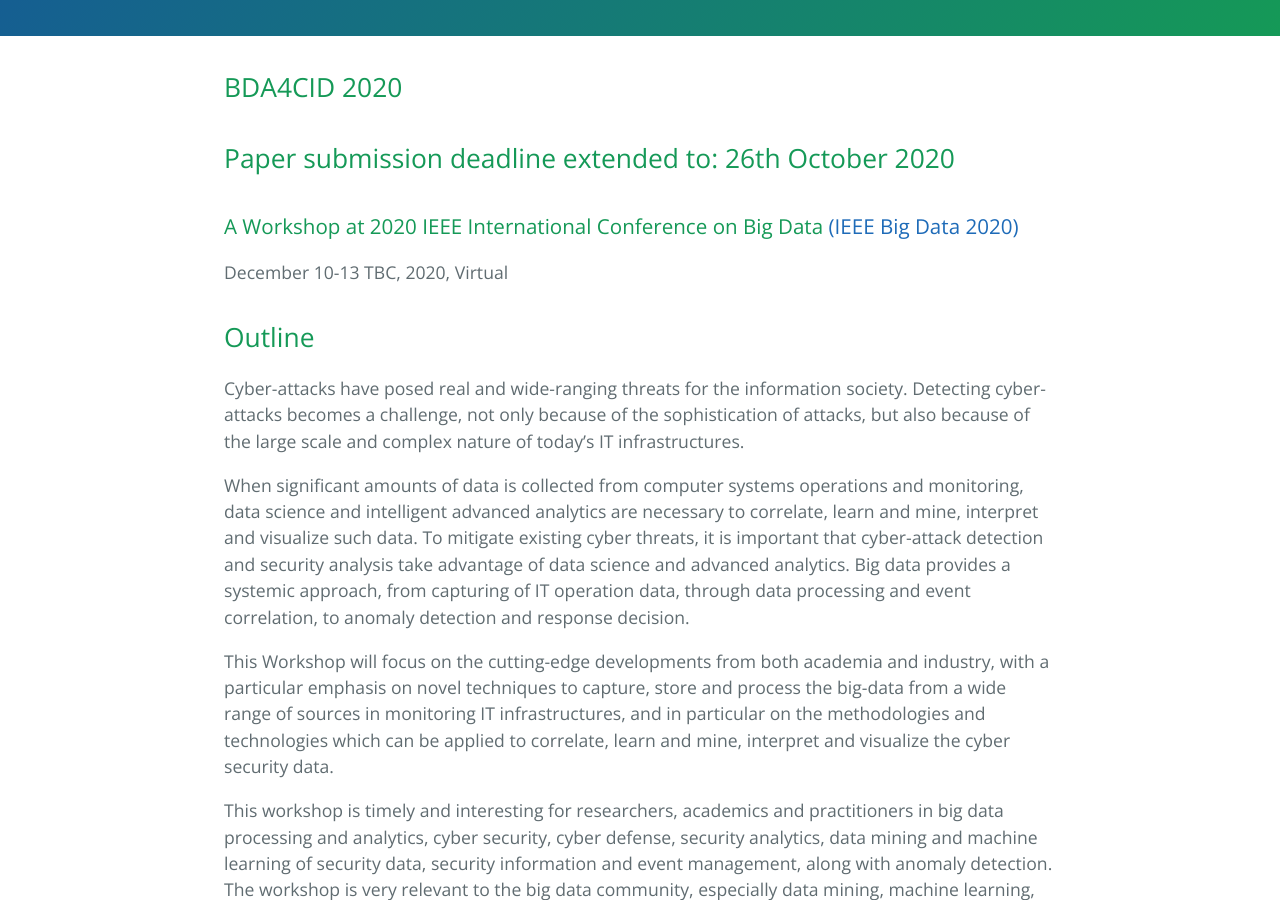
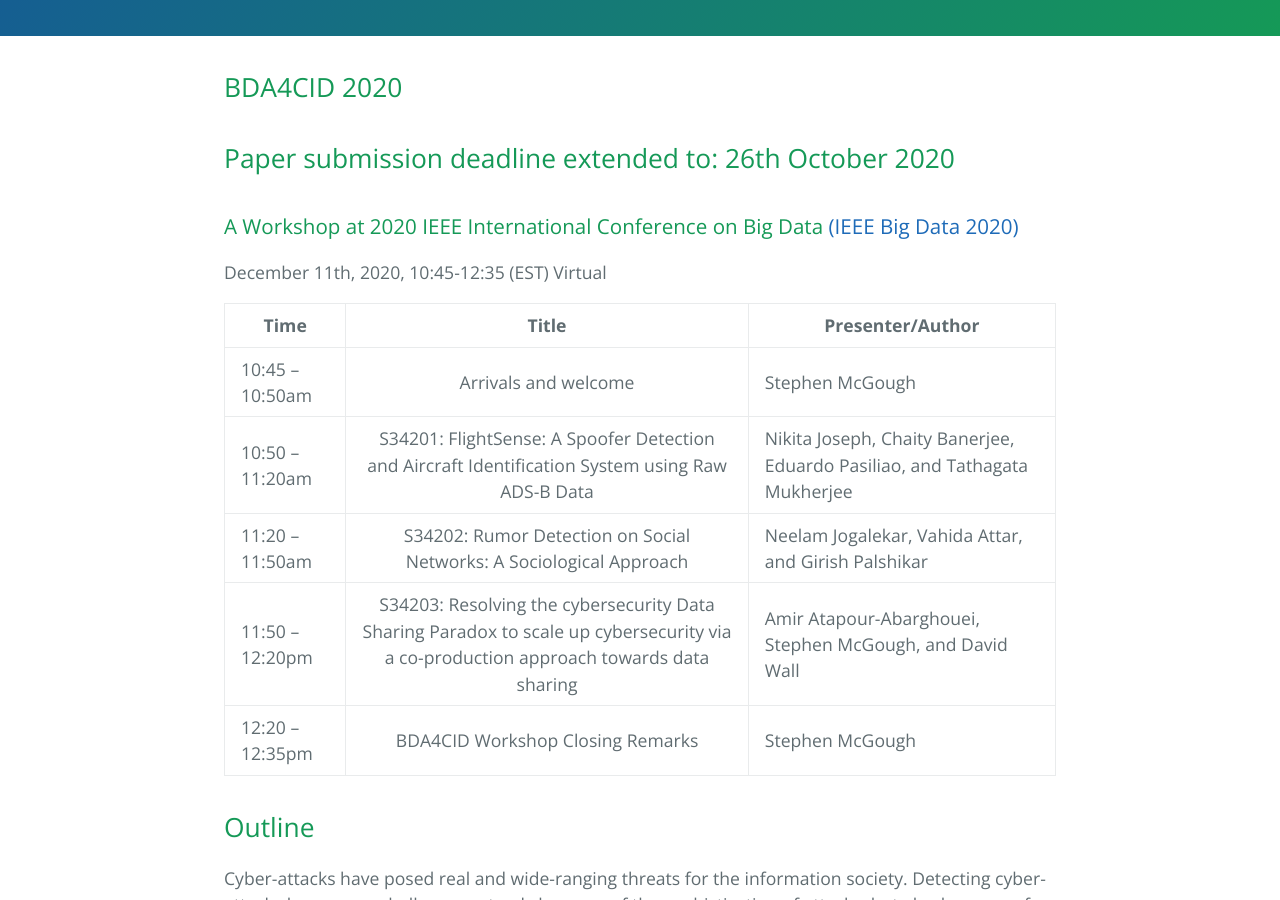
Before and after one commit to bda4cid/bda4cid.github.io, a Jekyll site: the page built from index.md, in a window 1280 px wide and 900 px high, scrolled down 281 px. Built offline with Jekyll 4.4.1, drawn with Linux system fonts in a browser that asks for light colours; our own code applies the rules of GitHub Pages for plain Markdown files.

Commit message:
with schedule

```diff
--- a/index.md
+++ b/index.md
@@ -6,33 +6,19 @@
 ## Paper submission deadline extended to: 26th October 2020
 
 ### A Workshop at 2020 IEEE International Conference on Big Data [(IEEE Big Data 2020)](http://bigdataieee.org/BigData2020/)
-December 10-13 TBC, 2020, Virtual
+December 11th, 2020, 10:45-12:35 (EST)  Virtual
 
 [//]: # (## 1:30 - 6pm Monday 9th December 2019)
 
 [//]: # (## Tentative workshop programme)
 
-<!--
-[//]: # (
-
 | Time | Title | Presenter/Author |
 |----|:--:|-----|
-| 1:30 – 1:40 pm | Arrivals and welcome | Stephen McGough |
-| 1:40 – 2:10pm  | A Location Independent Machine Learning Approach for Early Fake News Detection | **Haohui Liu** |
-| 2:10 – 2:40pm | IoCMiner: Automatic Extraction of Indicators of Compromise from Twitter | **Amirreza Niakanlahiji**, Lida Safarnejad, Reginald Harper and Bei-Tseng Chu |
-| 2:40 – 3:10 pm | Online Hate: A Study on the Feasibility to Detect Hate Speech in Swedish | **Johan Fernquist**, Oskar Lindholm, Lisa Kaati and Nazar Akrami |
-| 3:10 – 3:40pm | PRAT - a Tool for Assessing Risk in Written Communication | **Amendra Shrestha**, Lisa Kaati and Nazar Akrami|
-| 3:40 – 4:00 pm | **Coffee Break** ||
-| 4:00 – 4:30pm | Modeling and Forecasting Armed Conflict: AutoML with Human-Guided Machine Learning | Vito D’Orazio, James Honaker, Raman Prasad, **Michael Shoemate** |
-| 4:30 – 5:00pm | Class Balancing for Fraud Detection in Point of Sale Systems | **Christine Hines** and Abdou Youssef |
-| 5:00 – 5:30pm | Identifying Android Malware Families Using Android-Oriented Metrics | **William Blanc**, Lina G. Hashem, Karim O. Elish, and Hussain M. J. Almohri |
-| 5:30 – 6:00pm | Volenti non fit injuria: Ransomware and its Victims | Amir Atapour-Abarghouei, Stephen Bonner and Andrew Stephen McGough |
-| 6:00 – 6:00pm | **BigData Cup Challenge Papers** ||
-| 6:00 – 6:30pm | Anuj@IEEE BigData2019: A Novel Code-Switching Behavior Analysis in Social Media Discussions Natural Language Processing | Anuj/Anuj Saini, Publicis Sapient |
-| 6:30 - 7:00pm | Language Identification and Context-based Analysis of Code-switching Behaviors in Social Media Discussions | Yashvardhan/Akankshya Mishra & Yashvardhan Sharma |
-| 7:00 - 7:00pm | **Closing Remarks** ||
-)
--->
+| 10:45 – 10:50am | Arrivals and welcome | Stephen McGough |
+| 10:50 – 11:20am  | S34201: FlightSense: A Spoofer Detection and Aircraft Identification System using Raw ADS-B Data | Nikita Joseph, Chaity Banerjee, Eduardo Pasiliao, and Tathagata Mukherjee |
+| 11:20 – 11:50am | S34202: Rumor Detection on Social Networks: A Sociological Approach | Neelam Jogalekar, Vahida Attar, and Girish Palshikar |
+| 11:50 – 12:20pm | S34203: Resolving the cybersecurity Data Sharing Paradox to scale up cybersecurity via a co-production approach towards data sharing | Amir Atapour-Abarghouei, Stephen McGough, and David Wall |
+| 12:20 – 12:35pm | BDA4CID Workshop Closing Remarks | Stephen McGough |
 
 ## Outline
 
```
